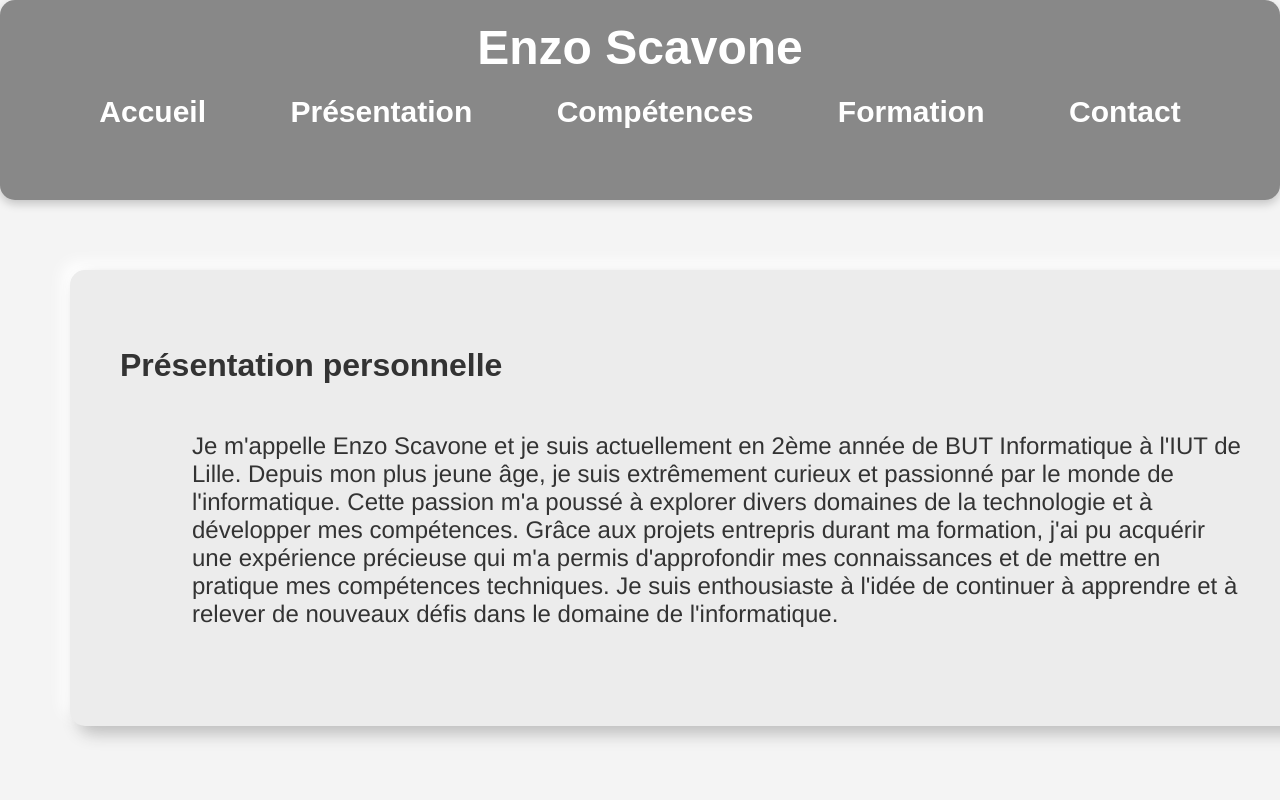
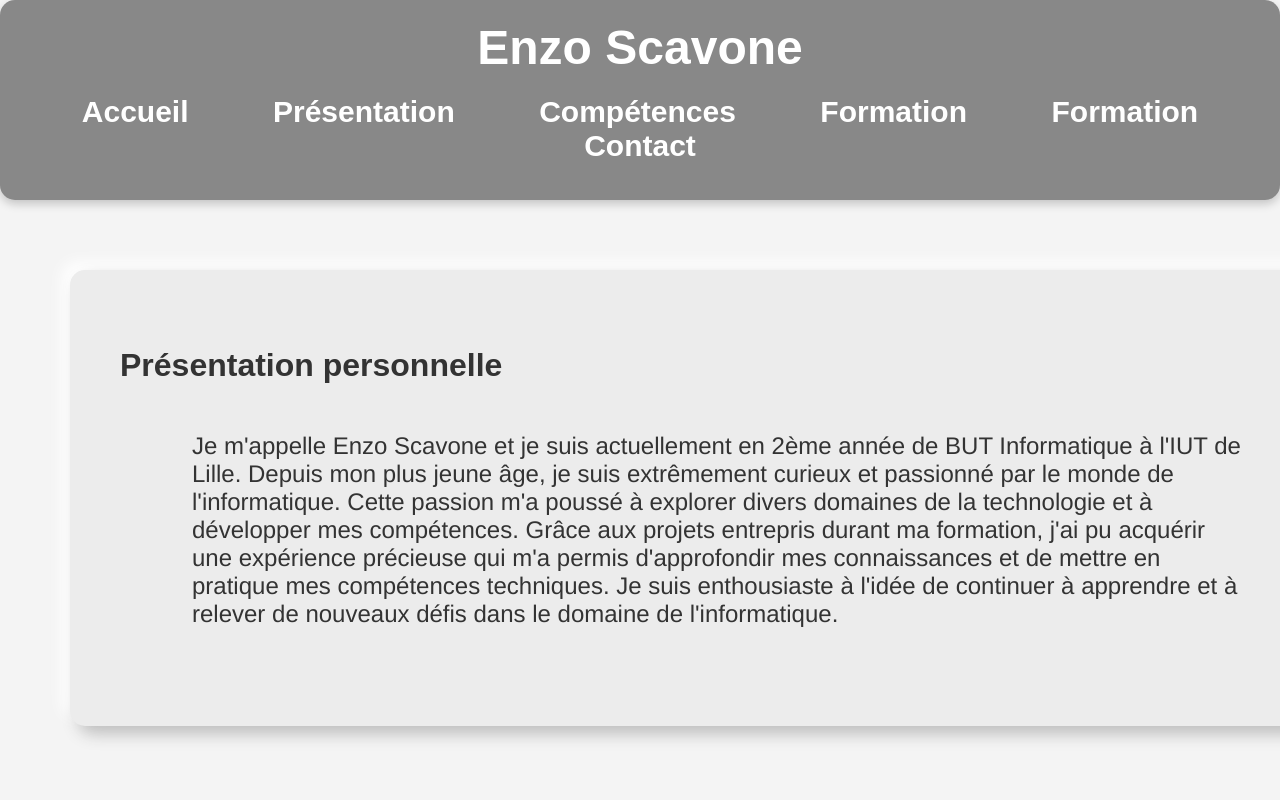
Before and after one commit to NotSaturne/EnzoScavone.github.io, a plain HTML site: page index.html in a window 1280 px wide. Shown: the top 800 px of the page. Drawn offline with Linux system fonts and the light colour scheme.

Commit message:
Update index.html

```diff
--- a/index.html
+++ b/index.html
@@ -208,6 +208,7 @@
             <a href="#presentation">Présentation</a>
             <a href="#competences">Compétences</a>
             <a href="#formation">Formation</a>
+            <a href="#projets">Formation</a>
             <a href="#contact">Contact</a>
         </nav>
     </header>
```
